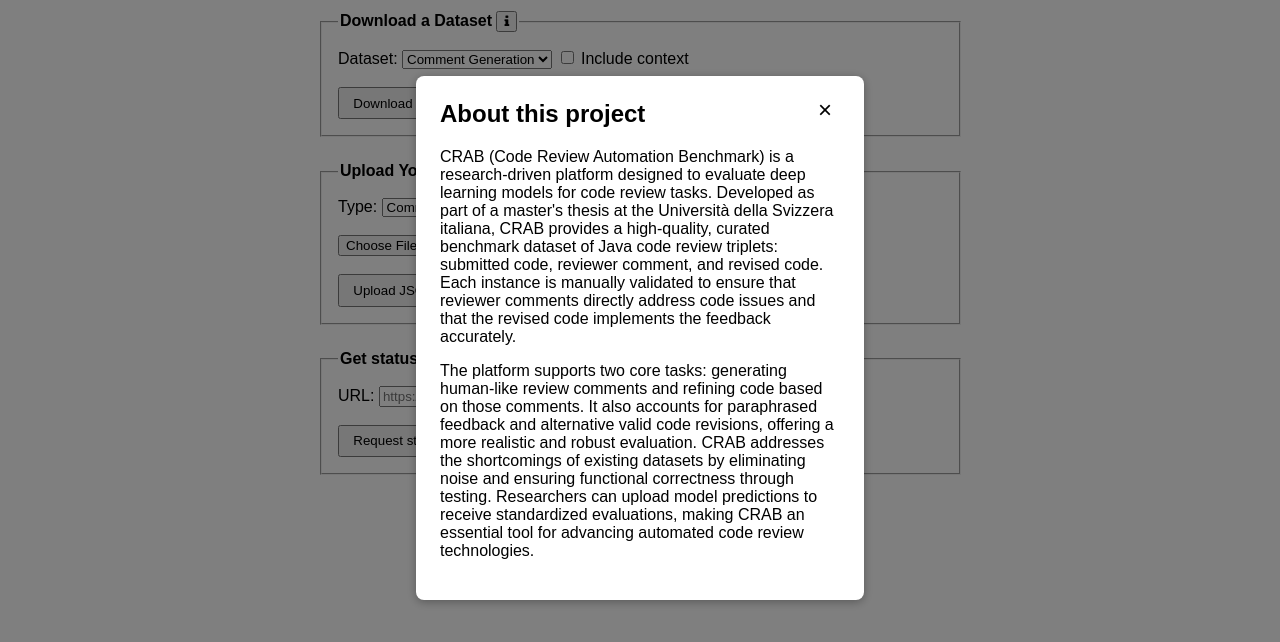
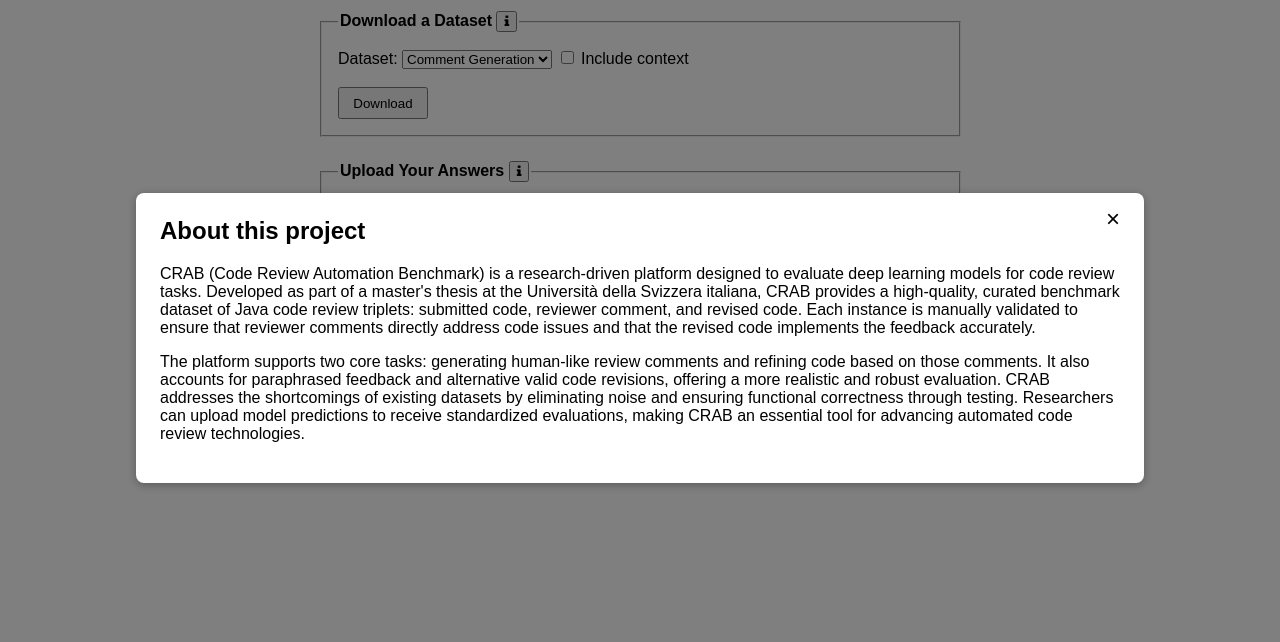
Before and after one commit to karma-riuk/crab-webapp, a plain HTML site: page public/index.html in a window 1280 px wide. Both pictures are taken after a click on the button "About". Shown: the part 62-704 px from the top of the page. Drawn offline with nearby package versions, Linux system fonts and the light colour scheme; no server answers.

Commit message:
made modal style better

```diff
--- a/public/css/style.css
+++ b/public/css/style.css
@@ -169,8 +169,8 @@
     background: #fff;
     padding: 1.5rem;
     border-radius: 8px;
-    max-width: 400px;
-    width: 90%;
+    max-width: 75vw;
+    min-width: 30vw;
     box-shadow: 0 2px 10px rgba(0, 0, 0, 0.3);
     position: relative;
 }
@@ -178,8 +178,8 @@
 /* Close button in corner */
 .modal-close {
     position: absolute;
-    top: 0.5rem;
-    right: 0.5rem;
+    top: 0;
+    right: 0;
     background: none;
     border: none;
     font-size: 1.5rem;
```
